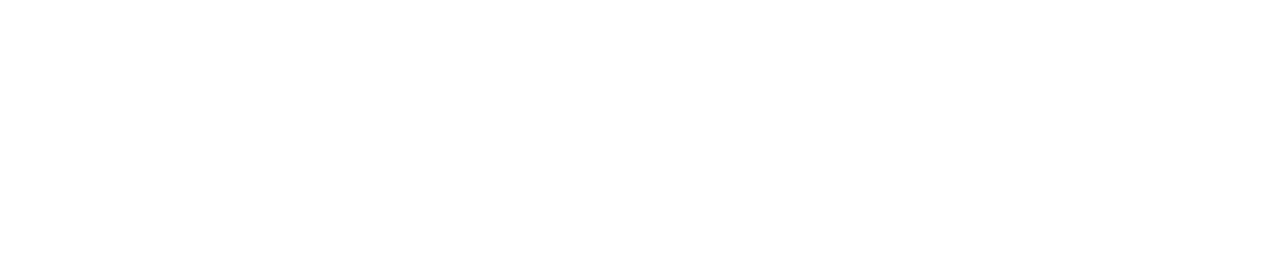
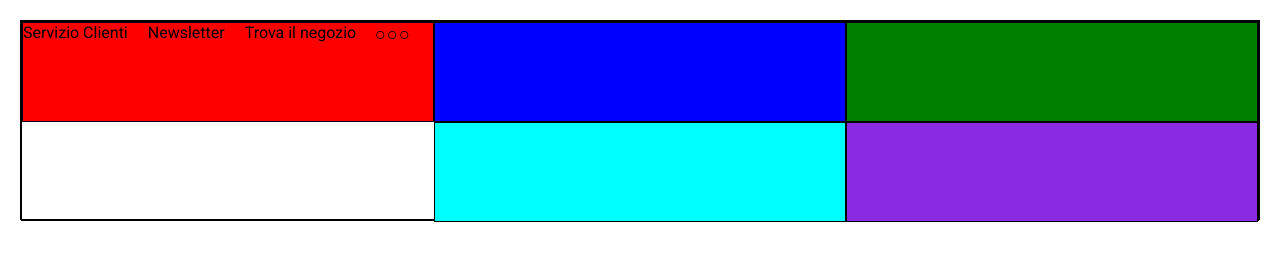
Before and after one commit to Tritto22/my_h_and_m, a plain HTML site: page index.html in a window 1280 px wide. Drawn offline with Linux system fonts and the light colour scheme.

Commit message:
header_skeleton

```diff
--- a/index.html
+++ b/index.html
@@ -12,6 +12,49 @@
     <title>My H&M</title>
 </head>
 <body>
+    <header>
+        <div class="container">
+            <section class="firstrow">
+                <nav class="shop">
+                    <div id="help">
+                        Servizio Clienti
+                    </div>
 
+                    <div id="newsletter">
+                        Newsletter
+                    </div>
+
+                    <div id="search_shop">
+                        Trova il negozio
+                    </div>
+
+                    <div id="other">
+                        <i class="fa-regular fa-circle"></i>
+                        <i class="fa-regular fa-circle"></i>
+                        <i class="fa-regular fa-circle"></i>
+                    </div>
+                </nav>
+
+                <div class="logo">
+
+                </div>
+
+                <nav class="profile">
+
+                </nav>
+            </section>
+
+            <section class="secondrow">
+                <div class="search">
+
+                </div>
+
+                <nav class="gender">
+
+                </nav>
+
+            </section>
+        </div>
+    </header>
 </body>
 </html>
--- a/style.css
+++ b/style.css
@@ -4,3 +4,65 @@
     padding: 0;
     font-family: 'Roboto', sans-serif;
 }
+
+.container {
+    height: 200px;
+    border: 1px solid black;
+    margin: 20px;
+}
+
+.container section {
+    height: 100px;
+    border: 1px solid black;
+}
+
+.firstrow::after, .secondrow::after, .shop::after {
+    content: "";
+    display: table;
+    clear: both;
+}
+
+.shop, .logo, .profile {
+    height: 100px;
+    width: calc(100% / 3);
+    border: 1px solid black;
+    float: left;
+}
+
+.search, .gender {
+    height: 100px;
+    width: calc(100% / 3);
+    border: 1px solid black;
+    float: right;
+}
+
+.shop {
+    background-color: red;
+}
+
+
+
+.logo {
+    background-color: blue;
+}
+
+.profile {
+    background-color: green;
+}
+
+.search {
+    background-color: blueviolet;
+}
+
+.gender {
+    background-color: aqua;
+}
+
+#help, #newsletter, #search_shop, #other {
+    float: left;
+    margin-right: 20px;
+}
+
+#other > i {
+    font-size: 8px;
+}
```
